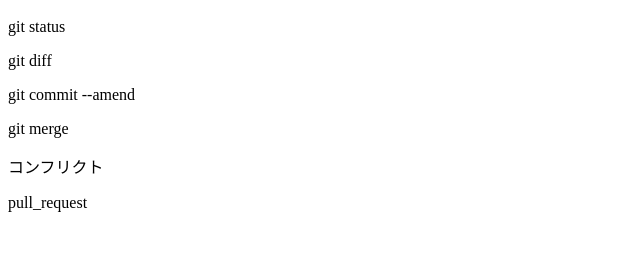
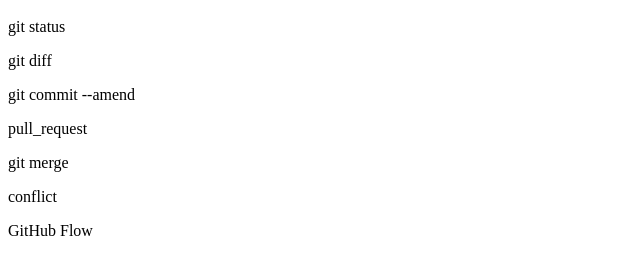
Before and after one commit to yosaku0708/git_tutorial, a plain HTML site: page index.html in a window 1280 px wide. Shown: the part 57-332 px from the top of the page, without its empty margins (0-640 px from the left). Drawn offline with Linux system fonts and the light colour scheme.

Commit message:
GitHub Flowを追記

```diff
--- a/index.html
+++ b/index.html
@@ -2,6 +2,7 @@
 <p>git status</p>
 <p>git diff</p>
 <p>git commit --amend</p>
+<p>pull_request</p>
 <p>git merge</p>
-<p>コンフリクト</p>
-<p>pull_request</p>
+<p>conflict</p>
+<p>GitHub Flow</p>
```
